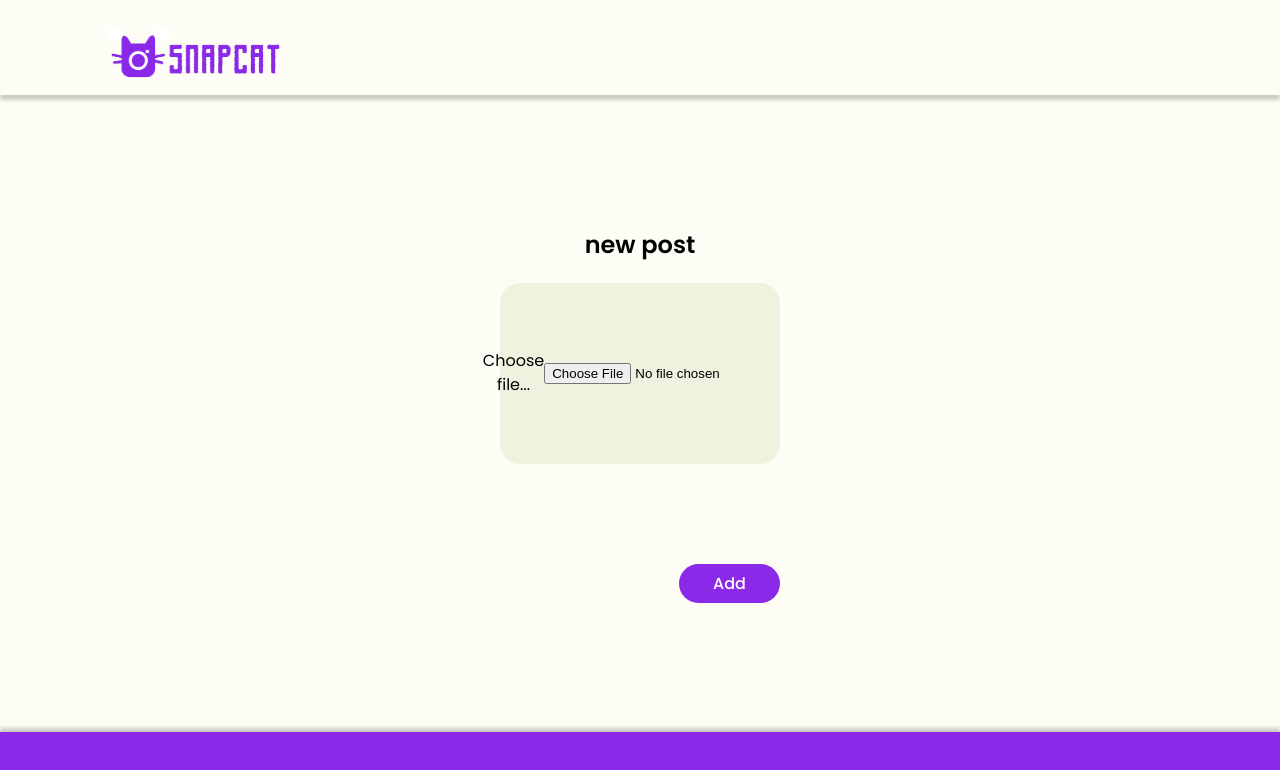
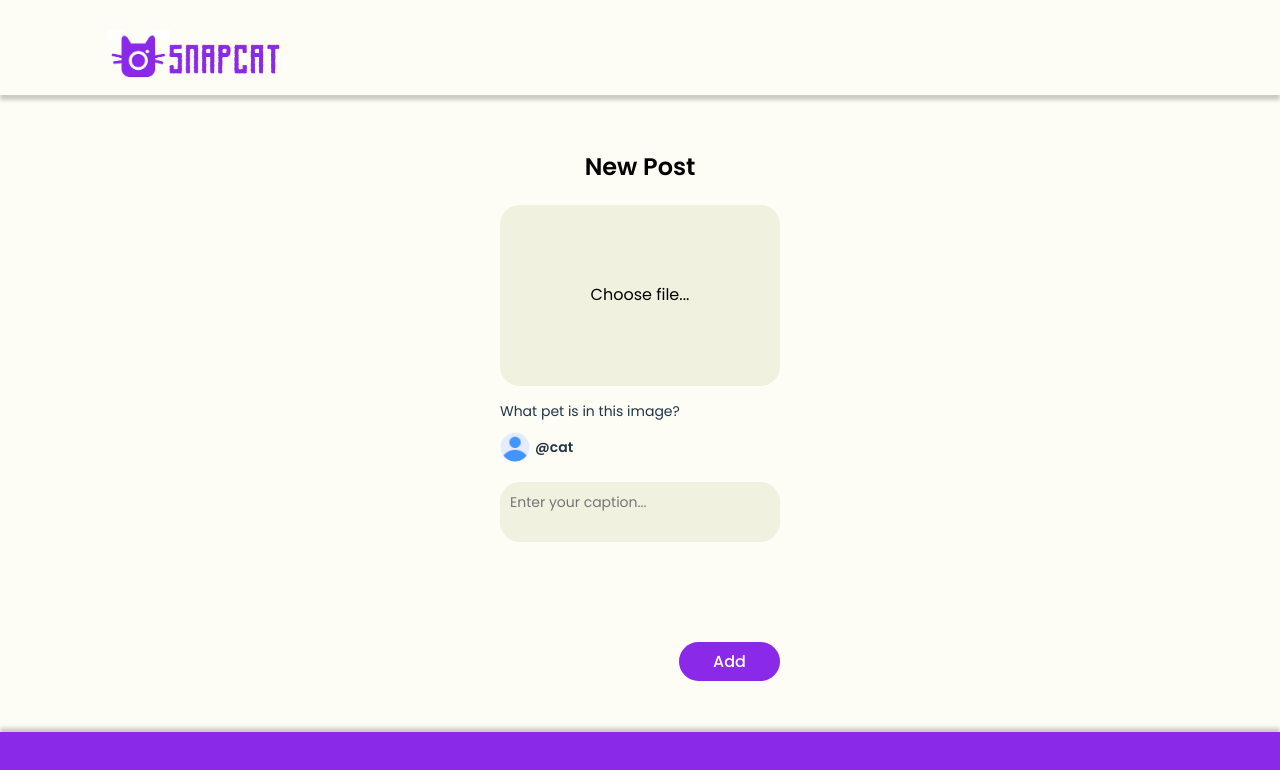
Before and after one commit to JuliaGuerreiro/front-end, a React (Vite) app in the folder vite-project/: page /UploadPage in a window 1280 px wide. Shown: the top 770 px of the page. Built offline with nearby package versions, Linux system fonts and the light colour scheme.

Commit message:
Update ImageUploadPage.tsx

```diff
--- a/vite-project/src/ImageUploadPage.tsx
+++ b/vite-project/src/ImageUploadPage.tsx
@@ -6,16 +6,30 @@ import './ImageUploadPage.css';
 function CreatePost() {
   const [textContent, setTextContent] = useState<string>('');
   const [selectedFile, setSelectedFile] = useState<File | null>(null);
+  const [imagePreviewUrl, setImagePreviewUrl] = useState<string | null>(null);
 
   const handleTextContentChange = (e: ChangeEvent<HTMLTextAreaElement>) => {
     setTextContent(e.target.value);
   };
 
   const handleFileChange = (e: ChangeEvent<HTMLInputElement>) => {
-    if (e.target.files && e.target.files[0]) {
-      setSelectedFile(e.target.files[0]);
+    const file = e.target?.files?.[0];
+
+    if (file) {
+      const reader = new FileReader();
+
+      reader.onload = (event) => {
+        if (event.target) {
+          // Atualiza o estado da imagem com a URL da imagem carregada
+          setImagePreviewUrl(event.target.result as string);
+        }
+      };
+
+      reader.readAsDataURL(file);
+      setSelectedFile(file);
     }
   };
+
 
   const handleSubmit = async () => {
     try {
@@ -42,18 +56,35 @@ function CreatePost() {
       <Header />
       <div className="create-post-container">
 
-        <h2>new post</h2>
+        <h2>New Post</h2>
 
-        <label className="upload-button">
-          Choose file...
-          <input type="file" accept="image/*" onChange={handleFileChange} />
-        </label>
+        {/* Input de arquivo oculto */}
+        <input type="file" accept="image/*" onChange={handleFileChange} id="fileInput" style={{ display: 'none' }} />
 
-        {/*<textarea className="insert-caption"
-          placeholder="Enter your caption"
+        {/* Exibir a imagem carregada ou o botão de upload */}
+        {imagePreviewUrl ? (
+          <div className="image-preview">
+            <img src={imagePreviewUrl} alt="Uploaded" />
+          </div>
+        ) : (
+          <label className="upload-button" htmlFor="fileInput">
+            Choose file...
+          </label>
+        )}
+
+        <text> What pet is in this image?</text>
+
+        <div className="cat-info">
+          <img className="cat-photo" src="user-temp.png"/>
+          <p className="cat-name">@cat</p>
+        </div>
+
+        <textarea
+          placeholder="Enter your caption..."
           value={textContent}
           onChange={handleTextContentChange}
-  />*/}
+        />
+
         <button onClick={handleSubmit}>Add</button>
       </div>
       <Footer />
```
